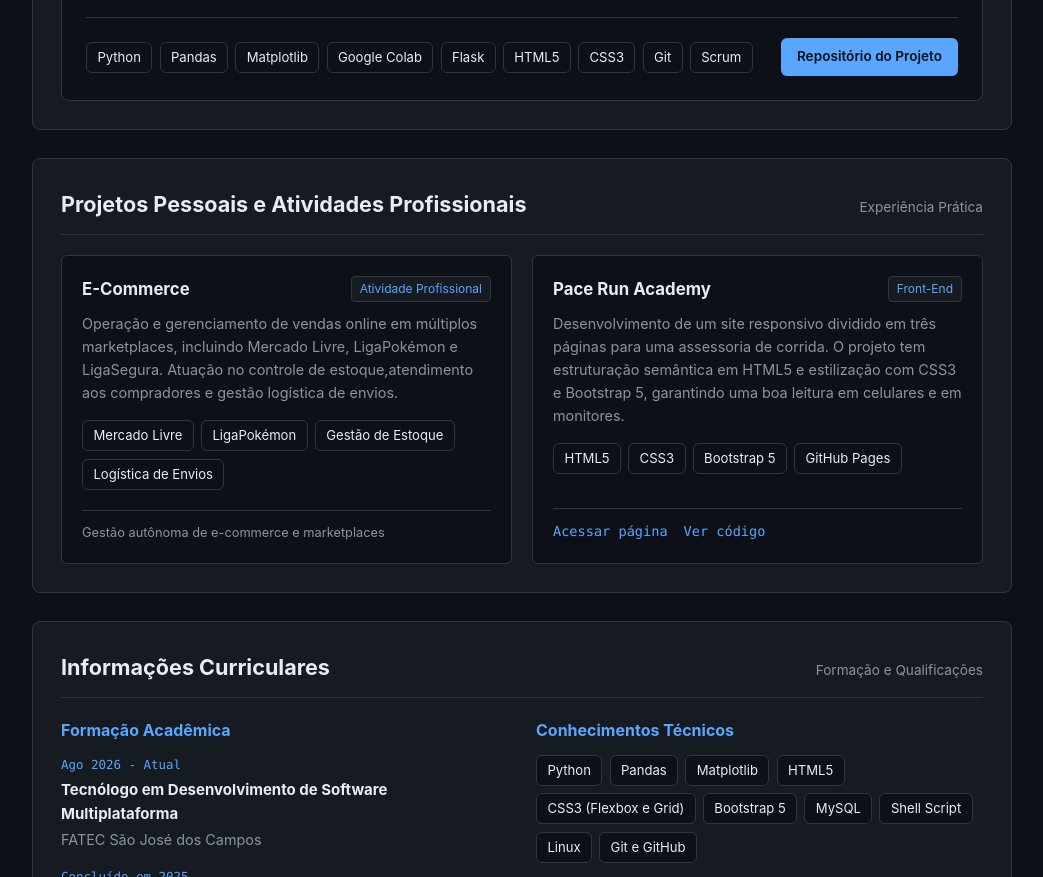
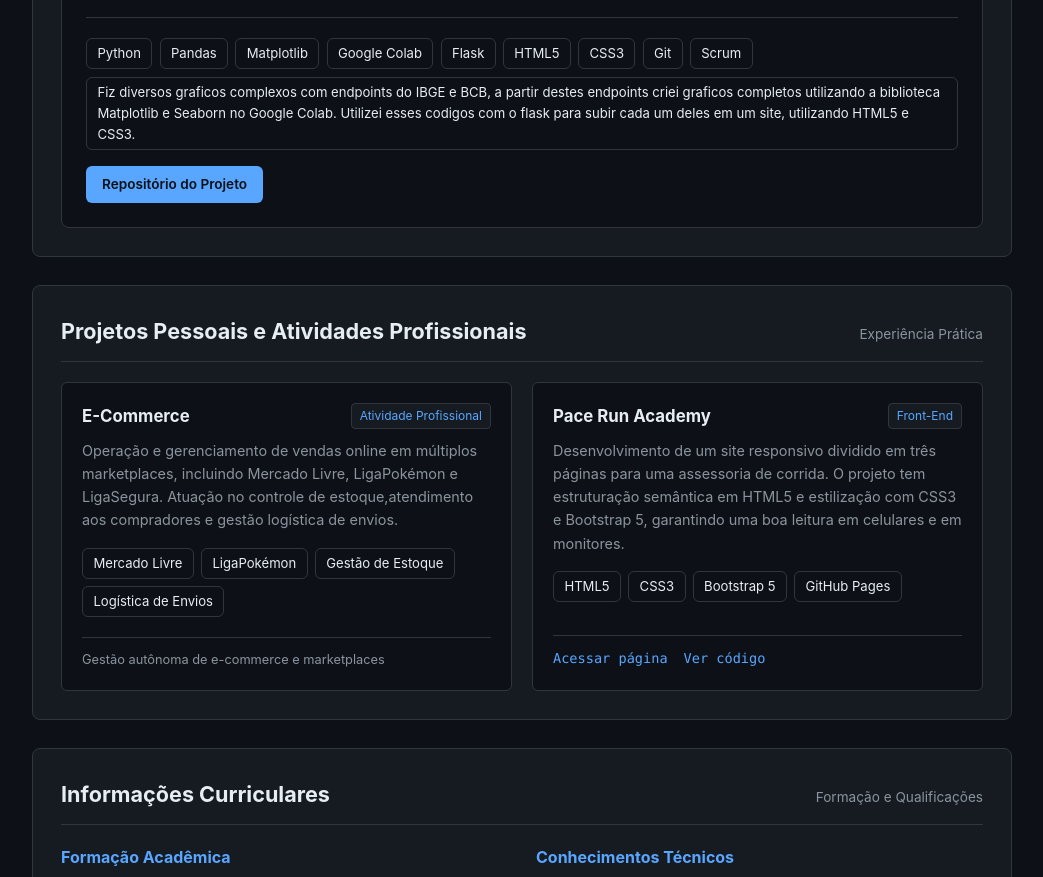
Before and after one commit to gabe435/portfolio, a plain HTML site: page index.html in a window 1280 px wide. Shown: the part 1443-2320 px from the top of the page, without its empty margins (118-1161 px from the left). Drawn offline with Linux system fonts and the light colour scheme.

Commit message:
Add description of graphing project using Flask
Added a new list item describing complex graphs created using IBGE and BCB endpoints with Matplotlib and Seaborn.

```diff
--- a/index.html
+++ b/index.html
@@ -130,6 +130,9 @@
                         <li>CSS3</li>
                         <li>Git</li>
                         <li>Scrum</li>
+
+                        <li>Fiz diversos graficos complexos com endpoints do IBGE e BCB, a partir destes endpoints criei graficos completos utilizando a biblioteca Matplotlib e Seaborn no Google Colab.
+                        Utilizei esses codigos com o flask para subir cada um deles em um site, utilizando HTML5 e CSS3.</li>
                     </ul>
 
                     <div class="action-links">
```
